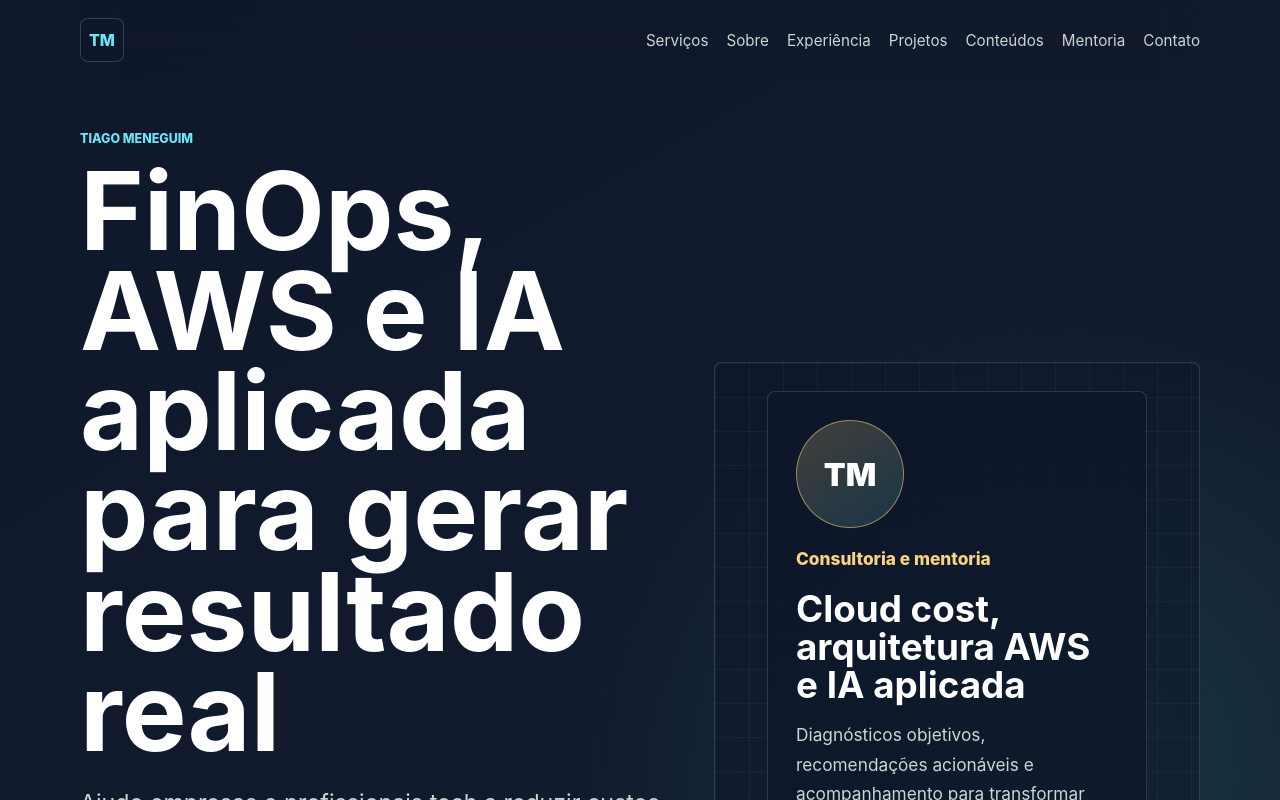
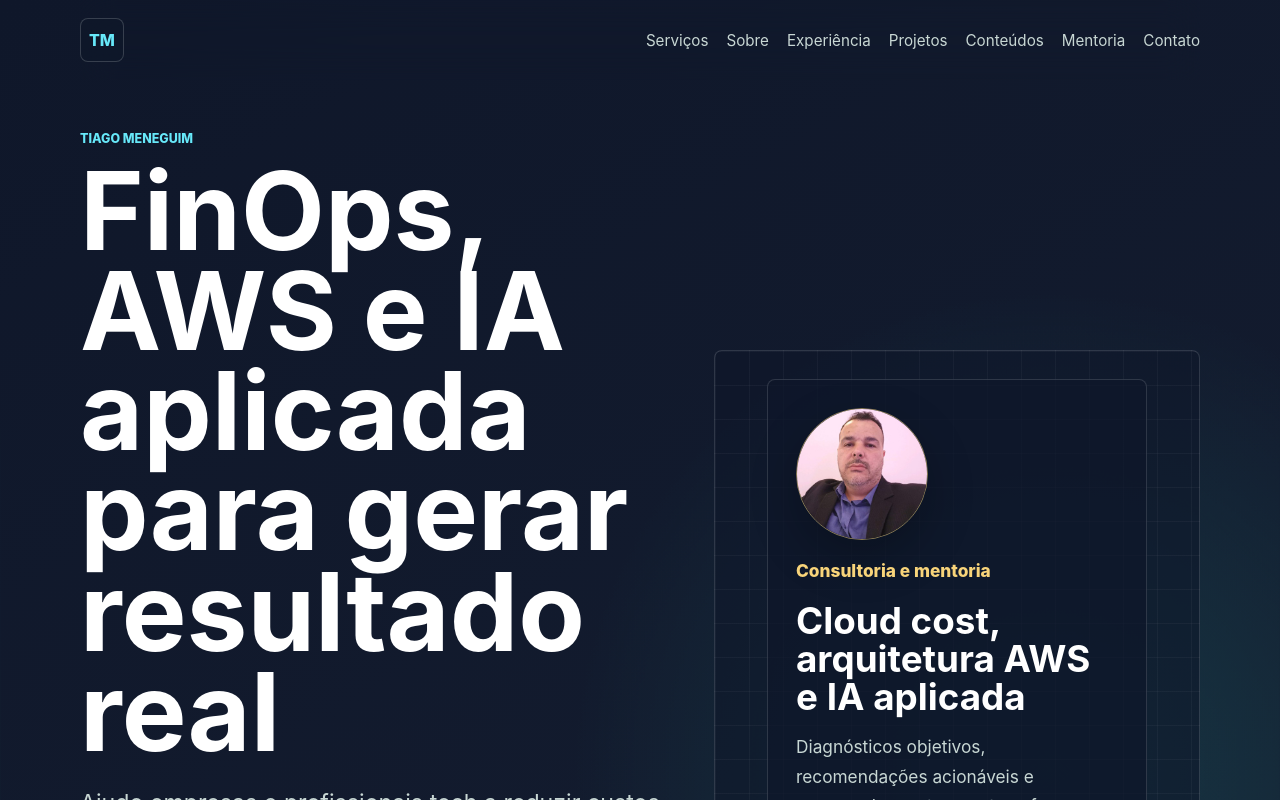
Before and after one commit to meneguimhp/site-tiago-meneguim, a React (Vite) app: page / in a window 1280 px wide. Shown: the top 800 px of the page. Built offline with nearby package versions, Linux system fonts and the light colour scheme.

Commit message:
Add profile photo to hero

```diff
--- a/src/sections/Hero.tsx
+++ b/src/sections/Hero.tsx
@@ -34,11 +34,13 @@
           ))}
         </div>
       </div>
-      <div className="hero-visual hero-visual--profile" aria-label="Foto profissional de Tiago Meneguim">
+      <div className="hero-visual hero-visual--profile">
         <div className="profile-card">
-          <div className="profile-card__avatar" aria-hidden="true">
-            TM
-          </div>
+          <img
+            className="profile-card__photo"
+            src="/tiago-meneguim.jpg"
+            alt="Tiago Meneguim"
+          />
           <p className="profile-card__role">Consultoria e mentoria</p>
           <h2>Cloud cost, arquitetura AWS e IA aplicada</h2>
           <p>
--- a/src/styles.css
+++ b/src/styles.css
@@ -212,17 +212,15 @@
   background: rgba(15, 23, 42, 0.72);
 }
 
-.profile-card__avatar {
-  display: grid;
-  width: 108px;
-  height: 108px;
-  place-items: center;
+.profile-card__photo {
+  display: block;
+  width: 132px;
+  height: 132px;
   border: 1px solid rgba(248, 212, 122, 0.52);
   border-radius: 50%;
-  background: linear-gradient(145deg, rgba(248, 212, 122, 0.22), rgba(103, 232, 249, 0.14));
-  color: #ffffff;
-  font-size: 2rem;
-  font-weight: 900;
+  object-fit: cover;
+  object-position: center 28%;
+  box-shadow: 0 18px 48px rgba(0, 0, 0, 0.24);
 }
 
 .profile-card__role {
```
Also changed, not shown: public/tiago-meneguim.jpg (added).
